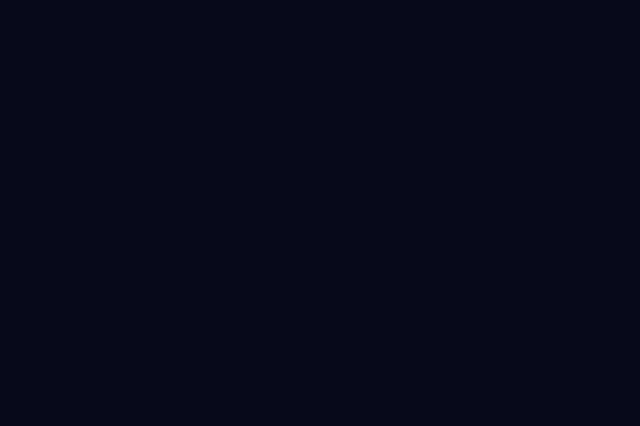
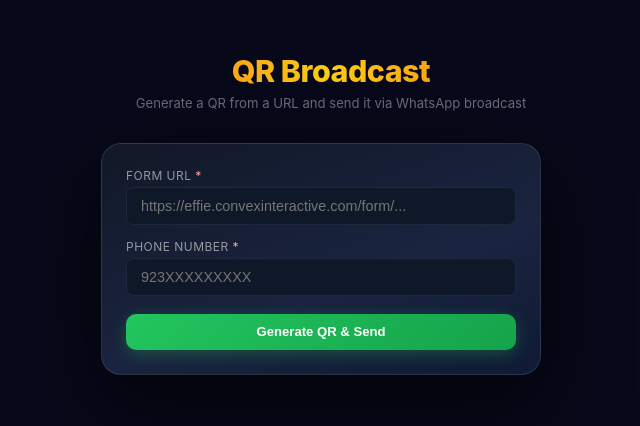
Before and after one commit to Musfarr/Seat-Picker, a React (Vite) app in the folder pas-seat/: page /qr-broadcast in a window 1280 px wide. Before the commit this address had no page. Shown: the part 218-644 px from the top of the page, without its empty margins (309-949 px from the left). Built offline with nearby package versions, Linux system fonts and the light colour scheme.

Commit message:
Updated template image URL and added QR broadcast route with obfuscated reserved booking path

```diff
--- a/pas-seat/src/api.js
+++ b/pas-seat/src/api.js
@@ -25,7 +25,7 @@ const BASE_URL = 'https://mediaupload.convexinteractive.com'
 const LOGIN_EMAIL = 'apipasnew@yopmail.com'
 const LOGIN_PASSWORD = 'Admin@321'
 
-const TEMPLATE_IMAGE_URL = 'https://mediaupload.convexinteractive.com/api/file/1775739824085-99220974.jpg'
+const TEMPLATE_IMAGE_URL = 'https://mediaupload.convexinteractive.com/api/file/1776253942489-886168050.png'
 
 export async function fetchSeatsData() {
   const res = await axios.get(SEATS_URL, {
--- a/pas-seat/src/generateLanyard.js
+++ b/pas-seat/src/generateLanyard.js
@@ -1,4 +1,4 @@
-const TEMPLATE_URL = 'https://mediaupload.convexinteractive.com/api/file/1775739824085-99220974.jpg'
+const TEMPLATE_URL = 'https://mediaupload.convexinteractive.com/api/file/1776253942489-886168050.png'
 
 function loadImage(src) {
   return new Promise((resolve, reject) => {
--- a/pas-seat/src/main.jsx
+++ b/pas-seat/src/main.jsx
@@ -6,6 +6,7 @@ import App from './App.jsx'
 import CorporateForm from './pages/CorporateForm.jsx'
 import Profile from './pages/Profile.jsx'
 import ReservedBooking from './pages/ReservedBooking.jsx'
+import QrBroadcast from './pages/QrBroadcast.jsx'
 createRoot(document.getElementById('root')).render(
   <StrictMode>
     <BrowserRouter>
@@ -13,7 +14,8 @@ createRoot(document.getElementById('root')).render(
         <Route path="/" element={<App />} />
         <Route path="/form/:id" element={<CorporateForm />} />
         <Route path="/Profile/:id" element={<Profile />} />
-        <Route path="/reserved" element={<ReservedBooking />} />
+        <Route path="/reserved107094qrL4" element={<ReservedBooking />} />
+        <Route path="/qr-broadcast" element={<QrBroadcast />} />
       </Routes>
     </BrowserRouter>
   </StrictMode>,
--- /dev/null
+++ b/pas-seat/src/pages/QrBroadcast.jsx
@@ -0,0 +1,138 @@
+import { useState } from 'react'
+import QRCode from 'qrcode'
+import { uploadFile, sendLinkWhatsapp } from '../api'
+
+const INPUT_STYLE = {
+  background: '#0f1829',
+  border: '1px solid #1e293b',
+  borderRadius: 8,
+  color: '#fff',
+  padding: '10px 14px',
+  fontSize: '0.9rem',
+  outline: 'none',
+  width: '100%',
+  boxSizing: 'border-box',
+}
+
+const LABEL_STYLE = {
+  color: 'rgba(255,255,255,0.55)',
+  fontSize: '0.75rem',
+  letterSpacing: '0.04em',
+  display: 'block',
+  marginBottom: 4,
+}
+
+export default function QrBroadcast() {
+  const [url, setUrl] = useState('')
+  const [phone, setPhone] = useState('')
+  const [processing, setProcessing] = useState(false)
+  const [step, setStep] = useState('')
+  const [done, setDone] = useState(false)
+  const [qrPreview, setQrPreview] = useState(null)
+  const [errors, setErrors] = useState({})
+
+  const validate = () => {
+    const errs = {}
+    if (!url.trim()) errs.url = 'URL is required'
+    if (!phone.trim()) errs.phone = 'Phone number is required'
+    return errs
+  }
+
+  const handleSubmit = async () => {
+    const errs = validate()
+    setErrors(errs)
+    if (Object.keys(errs).length) return
+
+    setProcessing(true)
+    setDone(false)
+    try {
+      setStep('Generating QR code...')
+      const qrDataUrl = await QRCode.toDataURL(url.trim(), { width: 512, margin: 5 })
+      setQrPreview(qrDataUrl)
+
+      setStep('Uploading QR image...')
+      const qrBlob = await (await fetch(qrDataUrl)).blob()
+      const { url: qrUrl } = await uploadFile(qrBlob, `qr-manual-${Date.now()}.png`)
+
+      setStep('Sending via WhatsApp...')
+      await sendLinkWhatsapp({ contactNumber: phone.trim(), link: url.trim(), qrImageUrl: qrUrl })
+
+      setDone(true)
+      setStep('')
+    } catch (err) {
+      setStep('Error: ' + (err?.response?.data?.message || err.message || 'Something went wrong'))
+    } finally {
+      setProcessing(false)
+    }
+  }
+
+  return (
+    <div className="app-bg" style={{ minHeight: '100vh', display: 'flex', alignItems: 'center', justifyContent: 'center', padding: '2rem 1rem' }}>
+      <div style={{ width: '100%', maxWidth: 460 }}>
+
+        <div style={{ textAlign: 'center', marginBottom: '2rem' }}>
+          <h1 className="venue-title" style={{ marginBottom: 6 }}>QR Broadcast</h1>
+          <p style={{ color: 'rgba(255,255,255,0.4)', fontSize: '0.82rem' }}>
+            Generate a QR from a URL and send it via WhatsApp broadcast
+          </p>
+        </div>
+
+        <div className="confirm-content" style={{ padding: '1.5rem', display: 'flex', flexDirection: 'column', gap: 14 }}>
+
+          <div style={{ display: 'flex', flexDirection: 'column' }}>
+            <label style={LABEL_STYLE}>FORM URL <span style={{ color: '#fca5a5' }}>*</span></label>
+            <input
+              type="url"
+              value={url}
+              onChange={e => { setUrl(e.target.value); setErrors(p => ({ ...p, url: '' })) }}
+              placeholder="https://effie.convexinteractive.com/form/..."
+              style={{ ...INPUT_STYLE, border: errors.url ? '1px solid #fca5a5' : INPUT_STYLE.border }}
+            />
+            {errors.url && <span style={{ color: '#fca5a5', fontSize: '0.75rem', marginTop: 4 }}>{errors.url}</span>}
+          </div>
+
+          <div style={{ display: 'flex', flexDirection: 'column' }}>
+            <label style={LABEL_STYLE}>PHONE NUMBER <span style={{ color: '#fca5a5' }}>*</span></label>
+            <input
+              type="text"
+              value={phone}
+              onChange={e => { setPhone(e.target.value); setErrors(p => ({ ...p, phone: '' })) }}
+              placeholder="923XXXXXXXXX"
+              style={{ ...INPUT_STYLE, border: errors.phone ? '1px solid #fca5a5' : INPUT_STYLE.border }}
+            />
+            {errors.phone && <span style={{ color: '#fca5a5', fontSize: '0.75rem', marginTop: 4 }}>{errors.phone}</span>}
+          </div>
+
+          {qrPreview && (
+            <div style={{ textAlign: 'center', padding: '0.75rem', background: 'rgba(255,255,255,0.04)', borderRadius: 10 }}>
+              <img src={qrPreview} alt="QR Preview" style={{ width: 140, height: 140 }} />
+            </div>
+          )}
+
+          {processing ? (
+            <div style={{ display: 'flex', alignItems: 'center', gap: '0.75rem', marginTop: 4 }}>
+              <div className="spinner" style={{ width: 20, height: 20, borderWidth: 3 }} />
+              <span style={{ color: 'rgba(255,255,255,0.6)', fontSize: '0.85rem' }}>{step}</span>
+            </div>
+          ) : (
+            <button className="confirm-ok" style={{ width: '100%', marginTop: 4 }} onClick={handleSubmit}>
+              Generate QR &amp; Send
+            </button>
+          )}
+
+          {!processing && step.startsWith('Error') && (
+            <p style={{ color: '#fca5a5', fontSize: '0.82rem', margin: 0 }}>{step.replace('Error: ', '')}</p>
+          )}
+
+          {done && (
+            <div style={{ display: 'flex', alignItems: 'center', gap: 8, padding: '0.75rem 1rem', background: 'rgba(34,197,94,0.08)', border: '1px solid rgba(34,197,94,0.2)', borderRadius: 8 }}>
+              <span style={{ color: '#4ade80', fontSize: '1.1rem' }}>✓</span>
+              <span style={{ color: '#4ade80', fontSize: '0.875rem' }}>Sent successfully to {phone}</span>
+            </div>
+          )}
+
+        </div>
+      </div>
+    </div>
+  )
+}
```
